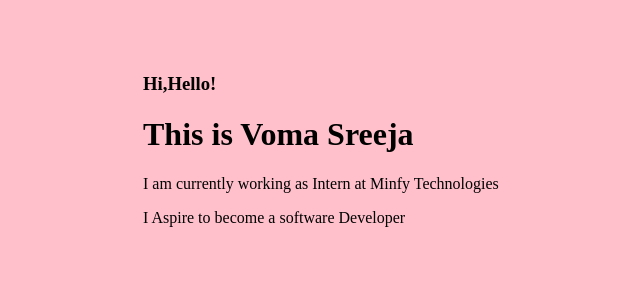
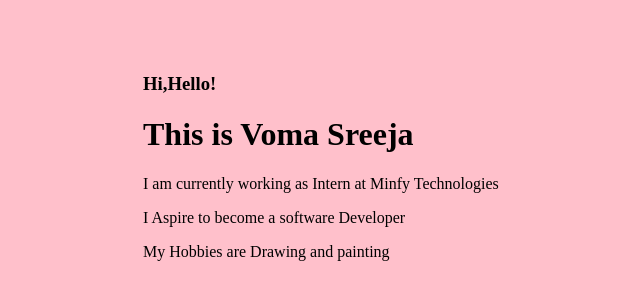
Before and after one commit to sreejavoma13/TASK-2, a plain HTML site: page index.html in a window 1280 px wide. Shown: the part 204-504 px from the top of the page, without its empty margins (315-955 px from the left). Drawn offline with Linux system fonts and the light colour scheme.

Commit message:
add content

```diff
--- a/index.html
+++ b/index.html
@@ -25,6 +25,7 @@
     <h1>This is Voma Sreeja</h1>
     <p>I am currently working as Intern at Minfy Technologies</p>
     <p>I Aspire to become a software Developer </p>
+    <p>My Hobbies are Drawing and painting</p>
     </div>
 </body>
 </html>
```
